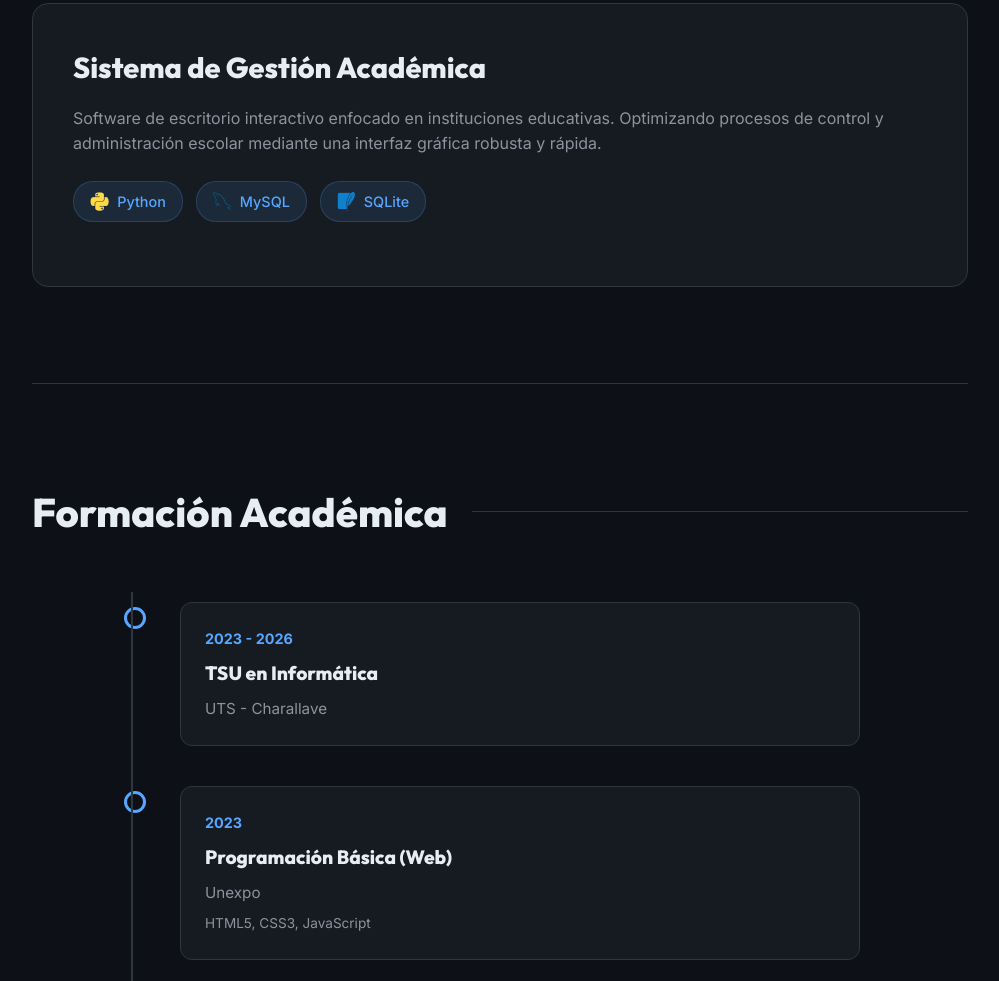
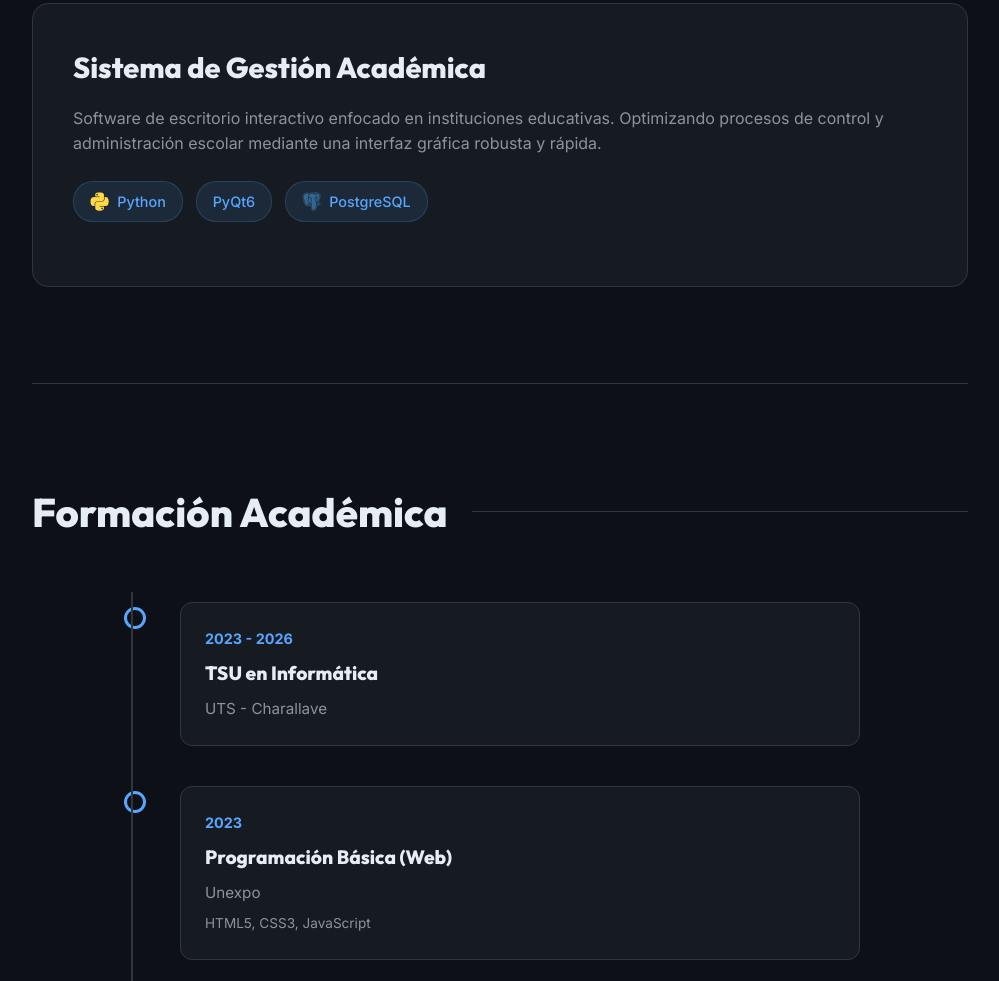
Before and after one commit to santiagoxx93/Portafoliowebsantiago, a website built with Vite: page index.html in a window 1280 px wide. Shown: the part 2559-3540 px from the top of the page, without its empty margins (140-1139 px from the left). Built offline with nearby package versions, Linux system fonts and the light colour scheme.

Commit message:
🐛 Corregir base de datos de Gestión Académica: PyQt6 y PostgreSQL

```diff
--- a/index.html
+++ b/index.html
@@ -125,8 +125,8 @@
                 </p>
                 <div class="project-tech">
                   <span class="skill-tag"><i class="devicon-python-plain colored"></i> Python</span>
-                  <span class="skill-tag"><i class="devicon-mysql-plain colored"></i> MySQL</span>
-                  <span class="skill-tag"><i class="devicon-sqlite-plain colored"></i> SQLite</span>
+                  <span class="skill-tag">PyQt6</span>
+                  <span class="skill-tag"><i class="devicon-postgresql-plain colored"></i> PostgreSQL</span>
                 </div>
               </div>
             </div>
```
